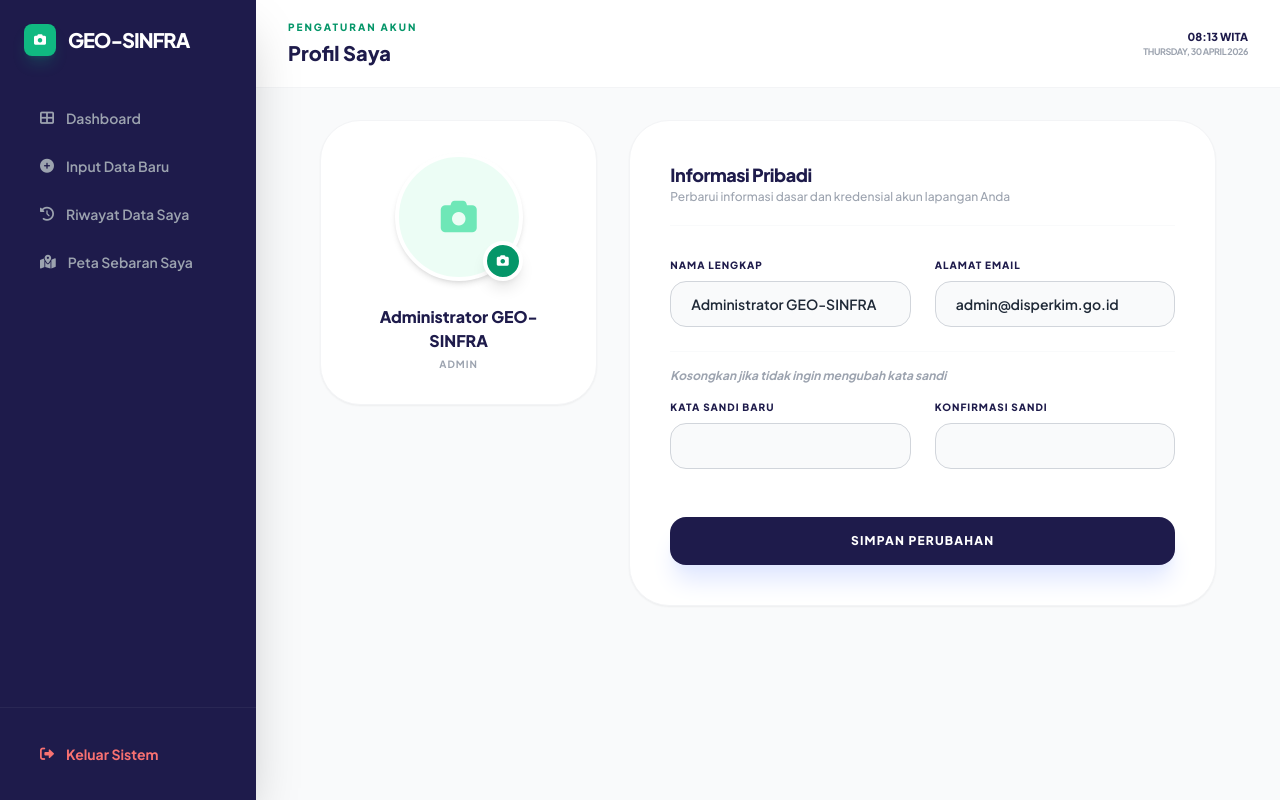
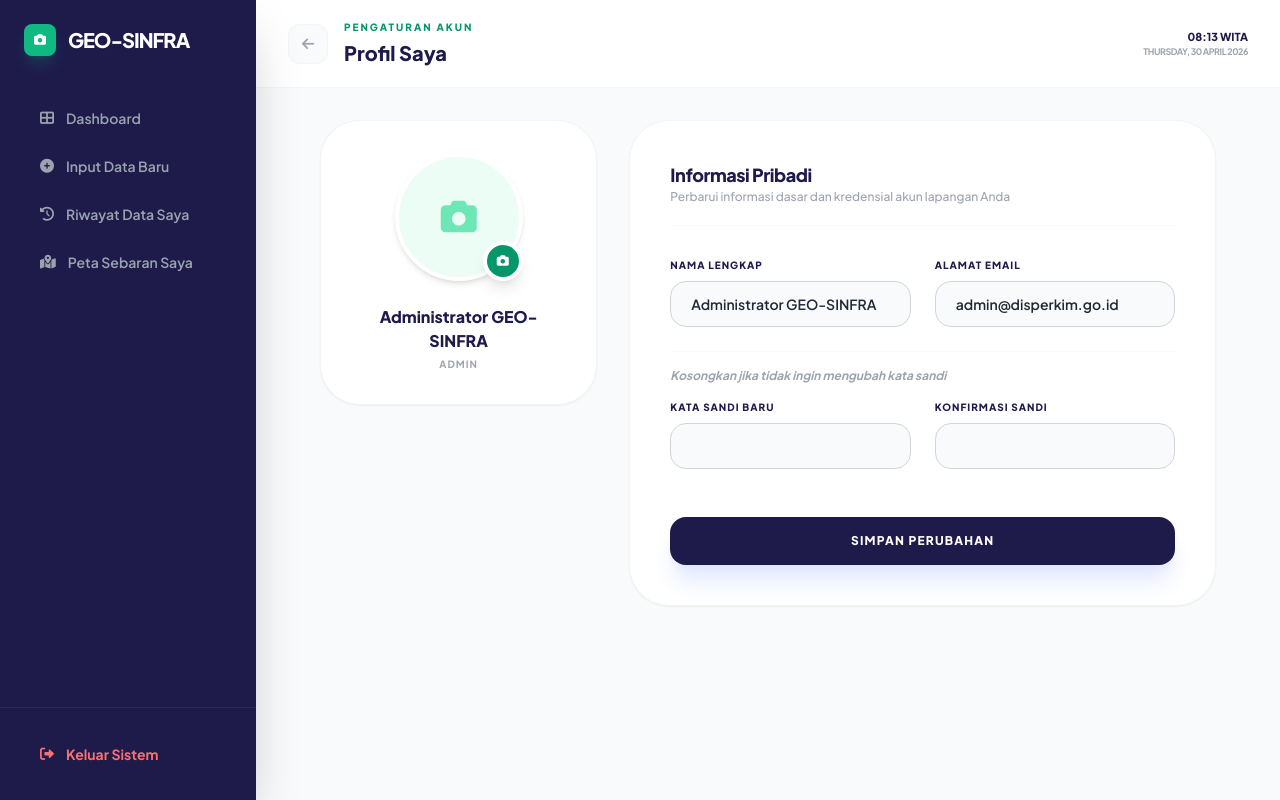
Before and after one commit to Nadya1112/geo-sinfra, a Laravel app: page /surveyor/profile in a window 1280 px wide. Run offline with Laravel 12, Linux system fonts and the light colour scheme; a user stored in the database is signed in; data comes from the database, SQL or seed files in the repository; data that the repository does not hold is empty; parts of the project's set-up code (start-up, migrations or seed data) failed here and were passed over; some libraries are stand-ins or nearby versions.

Commit message:
style(surveyor): add back button to profile page for consistent navigation

```diff
--- a/resources/views/surveyor/profile.blade.php
+++ b/resources/views/surveyor/profile.blade.php
@@ -15,9 +15,14 @@
 
     <main class="flex-1 flex flex-col h-screen overflow-y-auto">
         <header class="bg-white border-b border-gray-100 px-8 py-5 flex justify-between items-center z-10">
-            <div>
-                <p class="text-[10px] font-extrabold text-emerald-600 uppercase tracking-[0.2em] mb-1">Pengaturan Akun</p>
-                <h2 class="text-xl font-black text-[#1e1b4b]">Profil Saya</h2>
+            <div class="flex items-center gap-4">
+                <a href="{{ route('surveyor.dashboard') }}" class="w-10 h-10 flex items-center justify-center bg-gray-50 text-gray-400 rounded-xl hover:bg-emerald-50 hover:text-emerald-600 transition-all border border-gray-100">
+                    <i class="fas fa-arrow-left text-sm"></i>
+                </a>
+                <div>
+                    <p class="text-[10px] font-extrabold text-emerald-600 uppercase tracking-[0.2em] mb-1">Pengaturan Akun</p>
+                    <h2 class="text-xl font-black text-[#1e1b4b]">Profil Saya</h2>
+                </div>
             </div>
 
             <div class="flex items-center gap-6">
```
